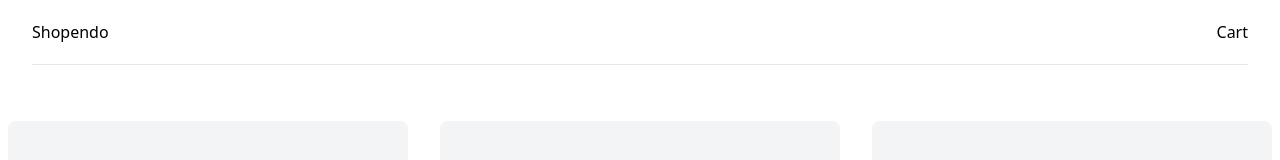
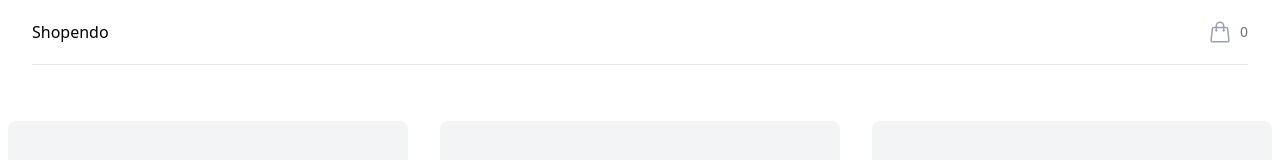
Before and after one commit to kartickkapil/shopendo, a React (Vite) app: page / in a window 1280 px wide. Shown: the top 160 px of the page. Built offline with nearby package versions, Linux system fonts and the light colour scheme.

Commit message:
feat(cart): integrate dropdown with CartItemRow
- Implemented a dropdown to display cart items in the Navbar.

```diff
--- a/src/features/layout/navbar.tsx
+++ b/src/features/layout/navbar.tsx
@@ -1,6 +1,13 @@
 import { Link } from "react-router-dom";
+import Dropdown from "../ui/dropdown";
+import { useCart } from "../../context/cart-context";
+import CartItemRow from "../cart/cart-item-row";
+import { BagIcon } from "../ui/icons/icons";
+import EmptyCart from "../cart/empty-cart";
 
 const Navbar = () => {
+  const { state } = useCart();
+
   return (
     <>
       <header className="relative bg-white">
@@ -10,7 +17,52 @@ const Navbar = () => {
               <div className="flex flex-1">
                 <Link to="/">Shopendo</Link>
               </div>
-              <div className="flex">Cart</div>
+              <div className="flex">
+                <div className="flow-root text-sm lg:relative lg:ml-8">
+                  <Dropdown
+                    trigger={
+                      <button type="button" className="group -m-2 flex items-center p-2" aria-expanded="false">
+                        <BagIcon />
+                        <span className="ml-2 text-sm font-medium text-gray-500 group-hover:text-gray-800">
+                          {state.totalQuantity}
+                        </span>
+                        <span className="sr-only">items in cart, view bag</span>
+                      </button>
+                    }
+                  >
+                    {state.totalQuantity === 0 ? (
+                      <EmptyCart />
+                    ) : (
+                      <>
+                        <h2 className="sr-only">Shopping Cart</h2>
+                        <div className="mx-auto max-w-2xl px-4">
+                          <ul role="list" className="divide-y divide-gray-200">
+                            {state.items.map((item) => (
+                              <CartItemRow key={`${item.product.id}-${item.variant}`} item={item} />
+                            ))}
+                          </ul>
+
+                          <div className="border-t border-gray-200 pt-6">
+                            <div className="flex justify-between text-base font-medium text-gray-900">
+                              <p>Subtotal</p>
+                              <p>{state.subtotal} kr</p>
+                            </div>
+                            <p className="mt-0.5 text-sm text-gray-500">Shipping is calculated at checkout.</p>
+                            <div className="mt-6">
+                              <Link
+                                to="/checkout"
+                                className="flex items-center justify-center rounded-md border border-transparent bg-green-600 px-4 py-2 text-base font-medium text-white shadow-xs hover:bg-green-700"
+                              >
+                                Checkout
+                              </Link>
+                            </div>
+                          </div>
+                        </div>
+                      </>
+                    )}
+                  </Dropdown>
+                </div>
+              </div>
             </div>
           </div>
         </nav>
```
